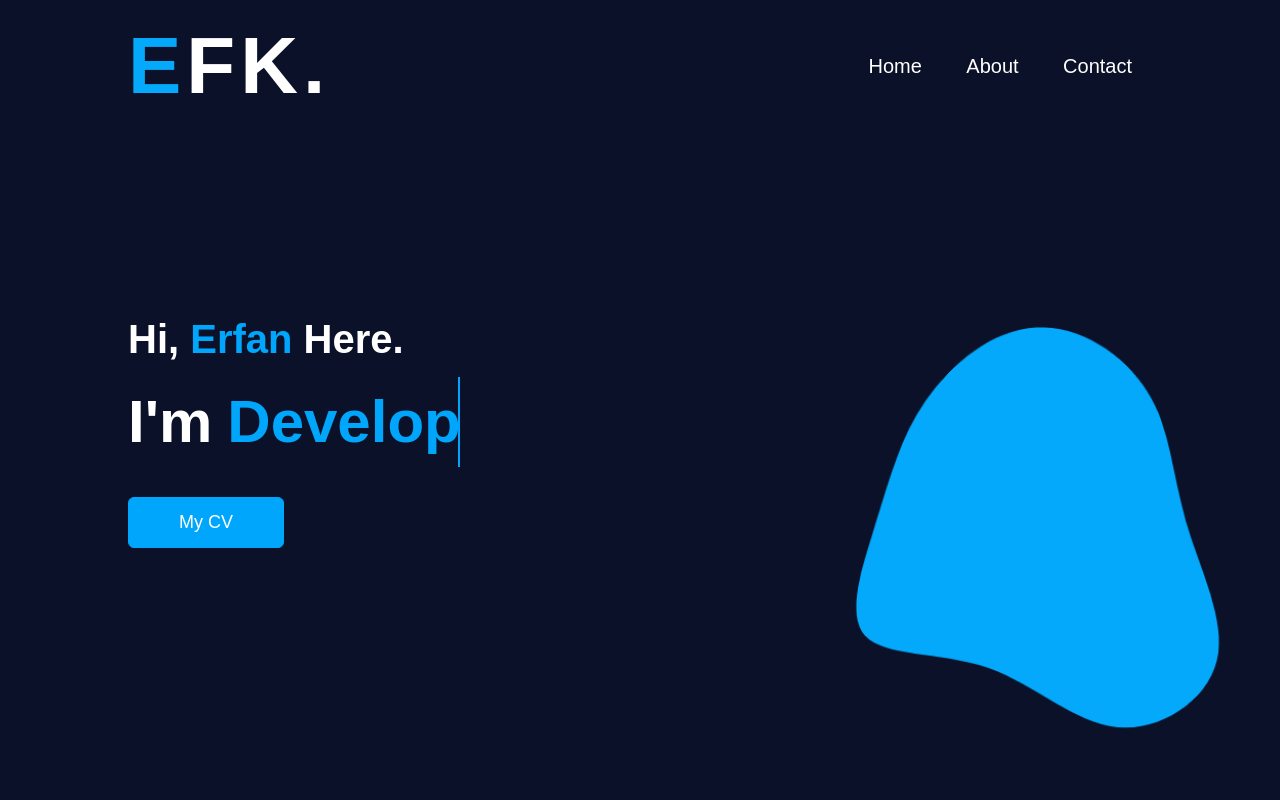
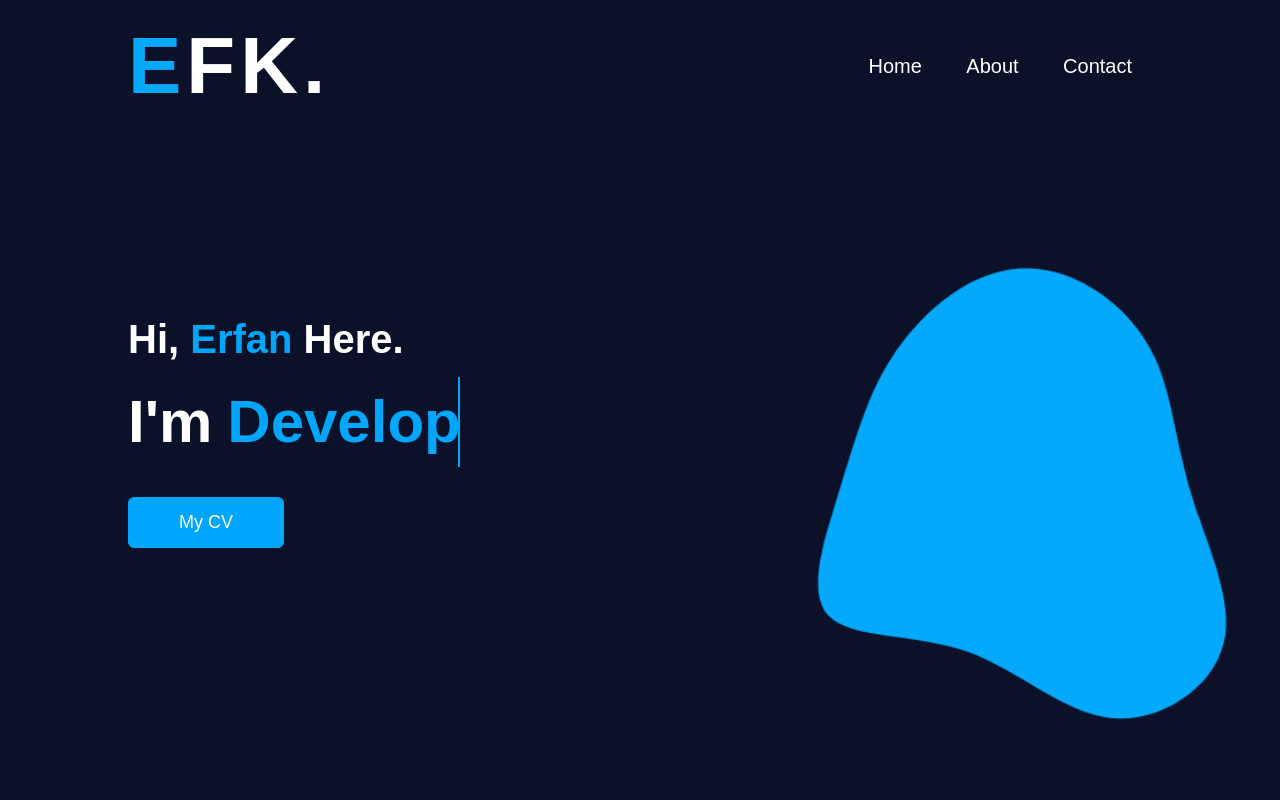
Before and after one commit to Erfan-FK/EFK-Web, a plain HTML site: page index.html in a window 1280 px wide. Shown: the top 800 px of the page. Drawn offline with Linux system fonts and the light colour scheme.

Commit message:
Update style.css

```diff
--- a/style.css
+++ b/style.css
@@ -115,17 +115,18 @@
      100% { left: 0;}
     }
     .imagebox{
-    width: 30%;
+    width: 20%;
     height: 80%;
     position: absolute;
     bottom: 0;
-    right: 310px;
+    right: 25%;
     }
     .imagebox img{
-    height: 80%;
+    height: 90%;
     position: absolute;
-    left: 50%;
+    left: 10%;
     bottom: 0;
+
     }
      /* -------- About Me ------- */
      #about{
```
